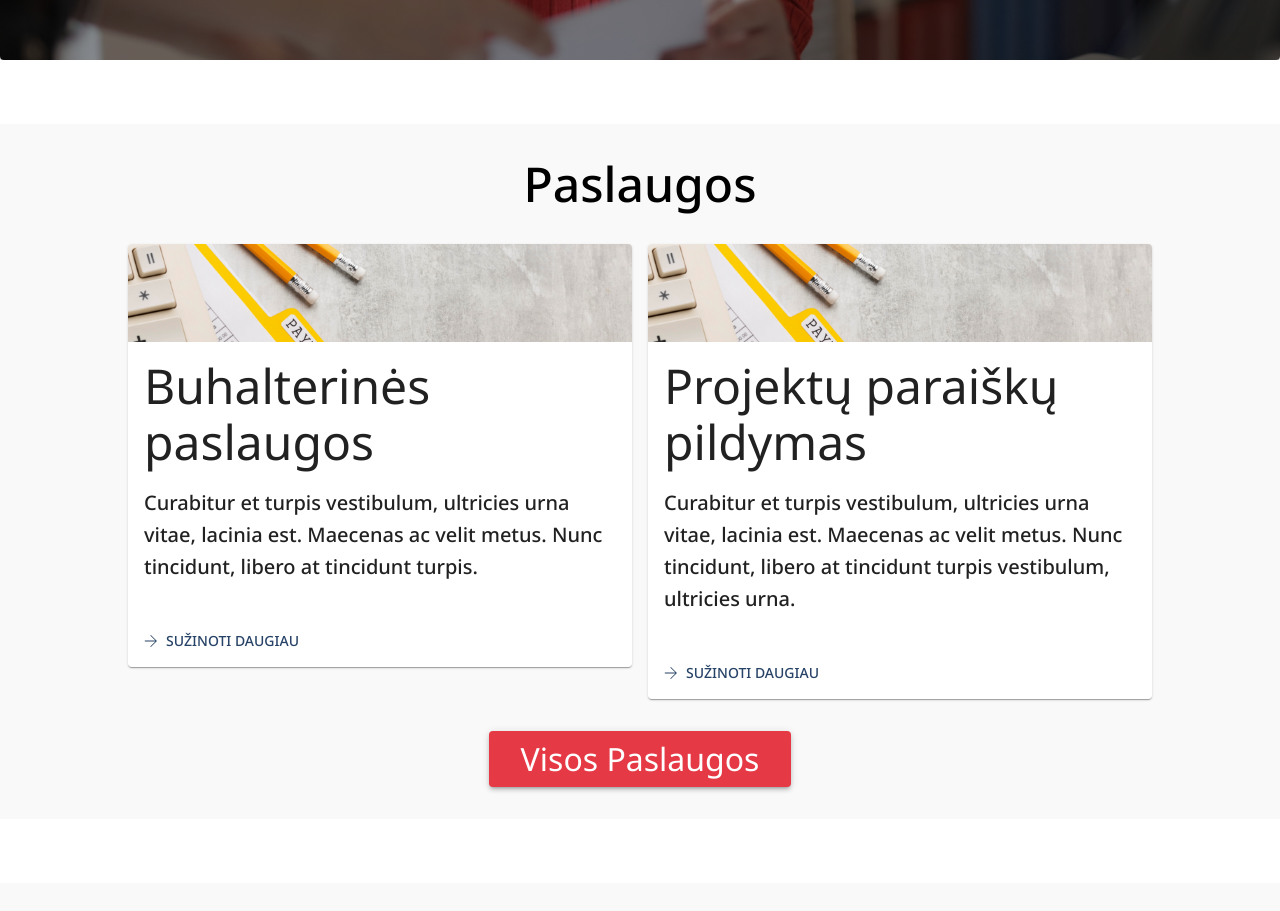
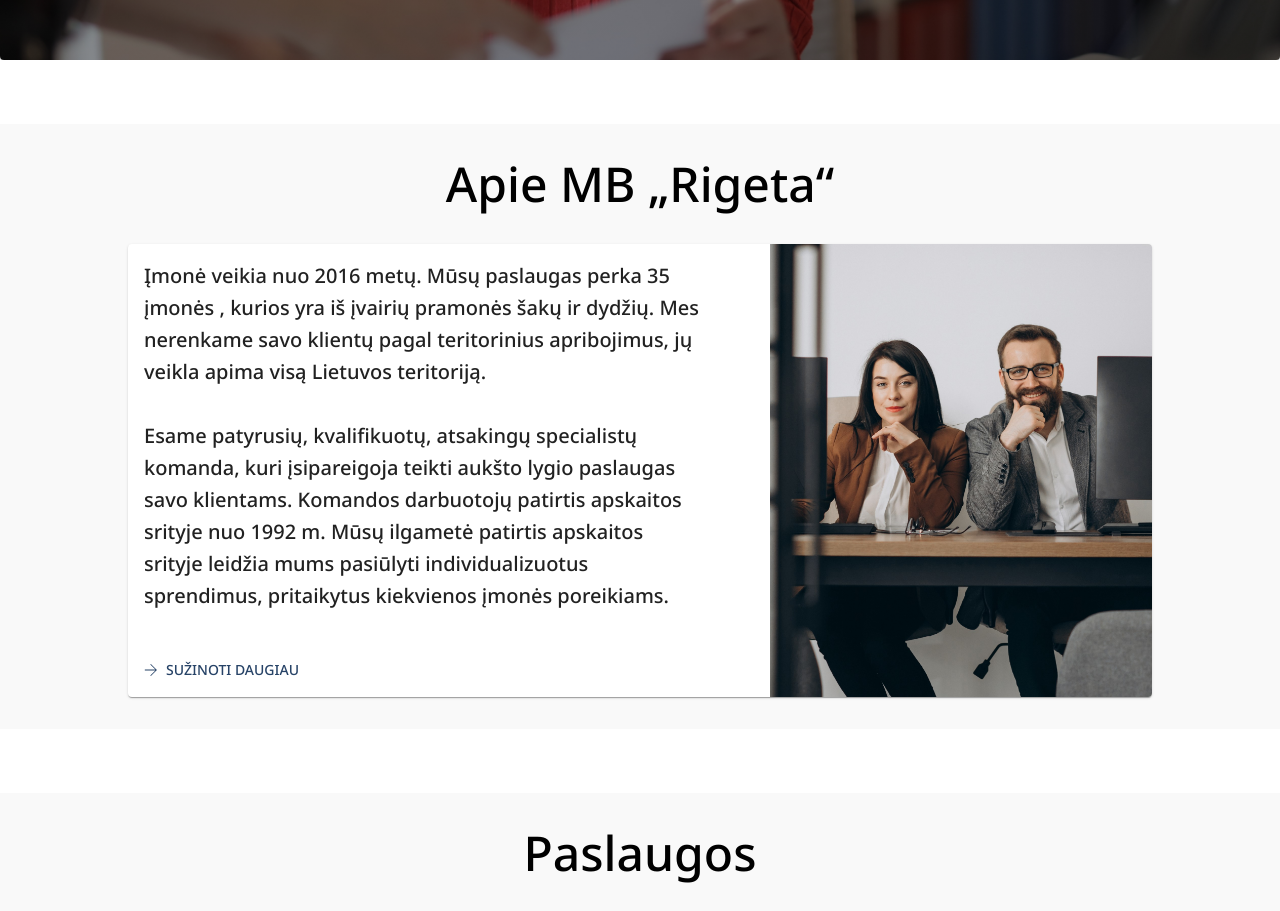
Before and after one commit to augutis44/rigetaSite, a React (Vite) app: page / in a window 1280 px wide. Shown: the part 580-1491 px from the top of the page. Built offline with nearby package versions, Linux system fonts and the light colour scheme.

Commit message:
about home component cahnges

```diff
--- a/src/components/about/AboutRigetaMain.jsx
+++ b/src/components/about/AboutRigetaMain.jsx
@@ -17,13 +17,19 @@
                 display: 'flex',
                 flexDirection: { xs: 'column', md: 'row-reverse' }
             }}>
-                <CardMedia
-                    component='img'
-                    alt='two people sitting in the office'
-                    image='/two-business-partners-working-together-office.jpg' sx={{
-                        maxheight: '30rem',
-                    }}
-                />
+                <Box sx={{
+                    maxheight: { xs: '15rem', md: '22rem' },
+                }}>
+                    <CardMedia
+                        component='img'
+                        alt='two people sitting in the office'
+                        image='/two-business-partners-working-together-office.jpg'
+                        sx={{
+                            height: { xs: '15rem', md: '100%' },
+
+                        }}
+                    />
+                </Box>
                 <Box sx={{
                     display: 'flex',
                     flexDirection: 'column',
--- a/src/pages/Home.jsx
+++ b/src/pages/Home.jsx
@@ -15,10 +15,10 @@
             <ScrollToTop/>
             <AppBarStyled />
             <MainPhoto />
-            {/* <WhiteBox />
+            <WhiteBox />
             <BackBox>
                 <AboutRigetaMain />
-            </BackBox> */}
+            </BackBox>
             <WhiteBox />
             <BackBox>
                 <ServicesMain />
```
